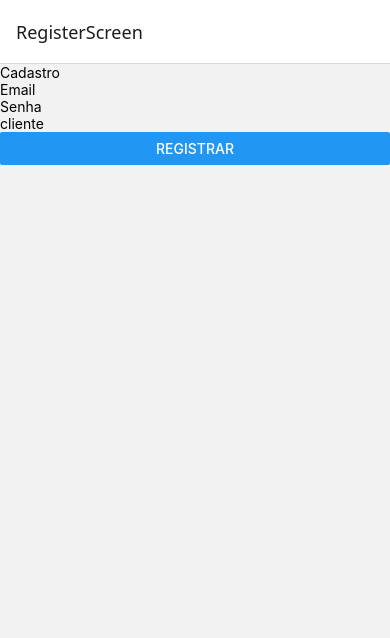
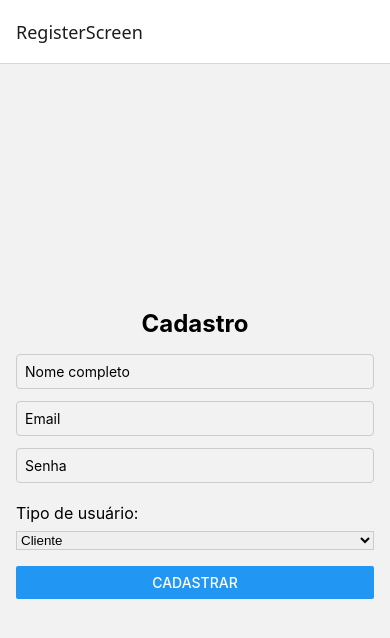
Before and after one commit to Juan-90/BarbeariaApp, a React Native app: screen /Register in a window 390 px wide. Shown: the top 638 px of the page. Built offline with nearby package versions, Linux system fonts and the light colour scheme.

Commit message:
Correcao do uso do Picker e validacoes no cadastro

```diff
--- a/package.json
+++ b/package.json
@@ -10,6 +10,7 @@
     "web": "expo start --web"
   },
   "dependencies": {
+    "@react-native-picker/picker": "^2.10.0",
     "@react-navigation/bottom-tabs": "^7.0.11",
     "@react-navigation/native": "^7.0.7",
     "@react-navigation/stack": "^7.0.12",
--- a/src/screens/RegisterScreen.js
+++ b/src/screens/RegisterScreen.js
@@ -1,34 +1,106 @@
 import React, { useState } from 'react';
-import { View, Text, TextInput, Button, Alert } from 'react-native';
+import { View, Text, TextInput, Button, Alert, StyleSheet } from 'react-native';
+import { Picker } from '@react-native-picker/picker';
 import { useAuth } from '../context/AuthContext';
 
 export default function RegisterScreen({ navigation }) {
   const { register } = useAuth();
+  const [name, setName] = useState('');
   const [email, setEmail] = useState('');
   const [password, setPassword] = useState('');
-  const [role, setRole] = useState('cliente'); // 'cliente' ou 'profissional'
+  const [userType, setUserType] = useState('client'); // client or professional
 
   const handleRegister = () => {
+    if (!name.trim() || !email.trim() || !password.trim()) {
+      Alert.alert('Erro', 'Por favor, preencha todos os campos.');
+      return;
+    }
+
+    if (!/\S+@\S+\.\S+/.test(email)) {
+      Alert.alert('Erro', 'Por favor, insira um e-mail válido.');
+      return;
+    }
+
+    if (password.length < 6) {
+      Alert.alert('Erro', 'A senha deve ter pelo menos 6 caracteres.');
+      return;
+    }
+
     try {
-      register({ email, password, role });
-      Alert.alert('Sucesso', 'Usuário registrado com sucesso!');
-      navigation.navigate('LoginScreen'); // Redireciona para a tela de login
+      register({ name, email, password, type: userType });
+      Alert.alert('Sucesso', 'Cadastro realizado com sucesso!');
+      navigation.navigate('LoginScreen');
     } catch (error) {
       Alert.alert('Erro', error.message);
     }
   };
 
   return (
-    <View>
-      <Text>Cadastro</Text>
-      <TextInput placeholder="Email" value={email} onChangeText={setEmail} />
-      <TextInput placeholder="Senha" value={password} onChangeText={setPassword} secureTextEntry />
+    <View style={styles.container}>
+      <Text style={styles.title}>Cadastro</Text>
+
       <TextInput
-        placeholder="Papel (cliente ou profissional)"
-        value={role}
-        onChangeText={setRole}
+        style={styles.input}
+        placeholder="Nome completo"
+        value={name}
+        onChangeText={setName}
       />
-      <Button title="Registrar" onPress={handleRegister} />
+      <TextInput
+        style={styles.input}
+        placeholder="Email"
+        value={email}
+        onChangeText={setEmail}
+        keyboardType="email-address"
+      />
+      <TextInput
+        style={styles.input}
+        placeholder="Senha"
+        value={password}
+        onChangeText={setPassword}
+        secureTextEntry
+      />
+
+      <Text style={styles.label}>Tipo de usuário:</Text>
+      <Picker
+        selectedValue={userType}
+        onValueChange={(itemValue) => setUserType(itemValue)}
+        style={styles.picker}
+      >
+        <Picker.Item label="Cliente" value="client" />
+        <Picker.Item label="Profissional" value="professional" />
+      </Picker>
+
+      <Button title="Cadastrar" onPress={handleRegister} />
     </View>
   );
 }
+
+const styles = StyleSheet.create({
+  container: {
+    flex: 1,
+    justifyContent: 'center',
+    padding: 16,
+  },
+  title: {
+    fontSize: 24,
+    fontWeight: 'bold',
+    marginBottom: 16,
+    textAlign: 'center',
+  },
+  input: {
+    borderWidth: 1,
+    borderColor: '#ccc',
+    padding: 8,
+    marginBottom: 12,
+    borderRadius: 4,
+  },
+  label: {
+    marginVertical: 8,
+    fontSize: 16,
+  },
+  picker: {
+    marginBottom: 16,
+    borderWidth: 1,
+    borderColor: '#ccc',
+  },
+});
```
Also changed, not shown: 1 other file (tests, documents, lock files or other folders).
